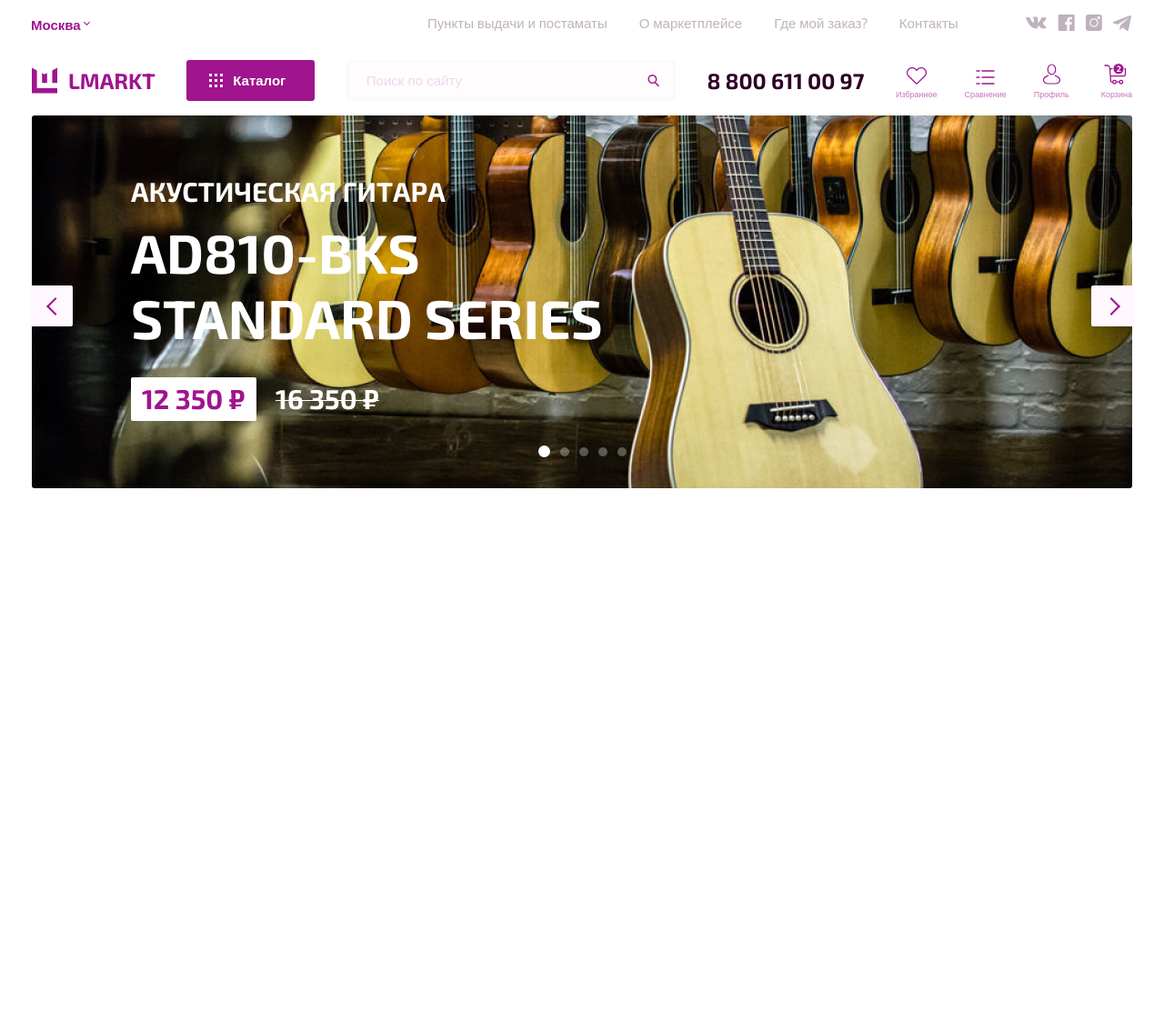
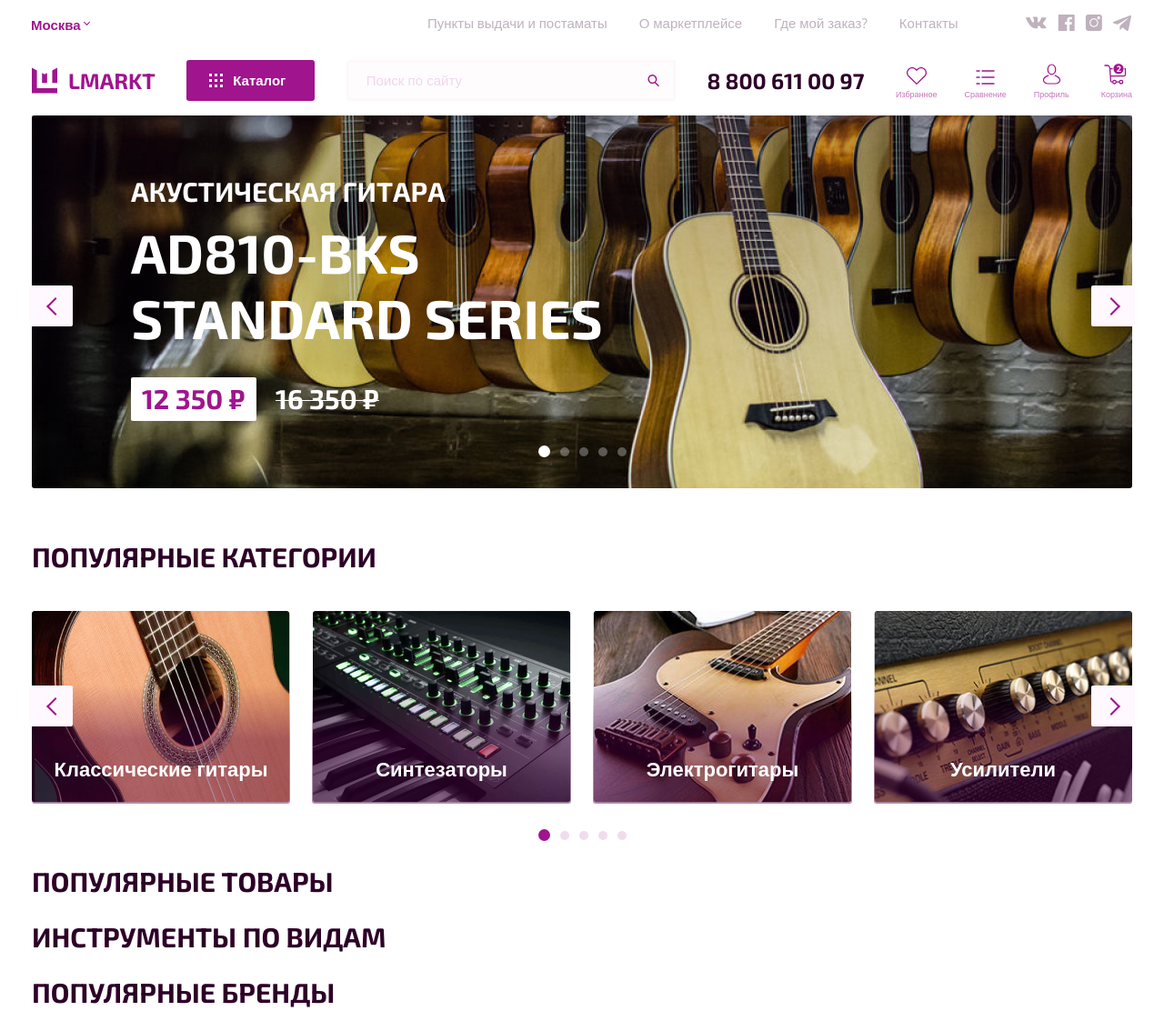
Before and after one commit to Towerbank/lmarkt-project, a website: page src/index.html in a window 1280 px wide. Shown: the whole page at 91% size. Before the commit the page ends 800 px from the top, so only its background shows below. Drawn offline with nearby package versions, Linux system fonts and the light colour scheme; files that its build step writes are made by us from their sources.

Commit message:
build section popular categories

```diff
--- a/src/index.html
+++ b/src/index.html
@@ -6,30 +6,62 @@
 <main>
   <div class='container'>
     <section class="preview">
-      <img class='preview__image' src="/img/preview.jpg" alt="">
+      <div class='preview__gradient'>
+        <img class='preview__image' src="/img/preview.jpg" alt="">
+      </div>
       <div class='preview__description'>
         <h4 class='preview__title'>акустическая гитара</h4>
-        <p class='preview__subtitle'>ad810-bks <br> standard series</p>
+        <h3 class='preview__subtitle'>ad810-bks <br> standard series</h3>
         <div class='preview__price'>
           <span class='preview__new-price'>12 350 ₽</span>
           <span class='preview__old-price'>16 350 ₽</span>
         </div>
       </div>
-      <div class='buttons'>
-        <button class='button-left'></button>
-        <button class='button-right'></button>
+      <div class='buttons-scroll preview__buttons-scroll'>
+        <button class='button-left preview__button-left'></button>
+        <button class='button-right preview__button-right'></button>
       </div>
-      <div class="preview__dots">
-        <button class='preview__dot preview__dot-active'></button>
-        <button class='preview__dot'></button>
-        <button class='preview__dot'></button>
-        <button class='preview__dot'></button>
-        <button class='preview__dot'></button>
+      <div class="dots preview__dots">
+        <button class='dot preview__dot preview__dot-active'></button>
+        <button class='dot preview__dot'></button>
+        <button class='dot preview__dot'></button>
+        <button class='dot preview__dot'></button>
+        <button class='dot preview__dot'></button>
       </div>
     </section>
+
     <section class='categories'>
       <div class='container'>
-
+        <h2 class='categories__title title-h2'>популярные категории</h2>
+        <div class='categories__block'>
+          <div class='categories__item'>
+            <img class='categories__image' src="/img/classic.jpg" alt="">
+            <h3 class='categories__subtitle'>Классические гитары</h3>
+          </div>
+          <div class='categories__item'>
+            <img class='categories__image' src="/img/synthes.jpg" alt="">
+            <h3 class='categories__subtitle'>Синтезаторы</h3>
+          </div>
+          <div class='categories__item'>
+            <img class='categories__image' src="/img/electro.jpg" alt="">
+            <h3 class='categories__subtitle'>Электрогитары</h3>
+          </div>
+          <div class='categories__item'>
+            <img class='categories__image' src="/img/powerer.jpg" alt="">
+            <h3 class='categories__subtitle'>Усилители</h3>
+          </div>
+          <div class='buttons-scroll categories__buttons-scroll'>
+            <button class='button-left categories__button-left'></button>
+            <button class='button-right categories__button-right'></button>
+          </div>
+          <div class="dots categories__dots">
+            <button class='dot categories__dot categories__dot-active'></button>
+            <button class='dot categories__dot'></button>
+            <button class='dot categories__dot'></button>
+            <button class='dot categories__dot'></button>
+            <button class='dot categories__dot'></button>
+          </div>
+        </div>
       </div>
     </section>
 
@@ -39,17 +71,26 @@
 
     <section class='products'>
       <div class='container'>
+        <h2 class='product__title title-h2'>популярные товары</h2>
+      </div>
+    </section>
+
+
+    <section class='tools'>
+      <div class='container'>
+        <h2 class='tools__title title-h2'>инструменты по видам</h2>
+      </div>
+    </section>
+
+    <section>
+      <div class="container">
 
       </div>
     </section>
-    <section class='tools'>
-      <div class='container'>
 
-      </div>
-    </section>
     <section class='brands'>
       <div class='container'>
-
+        <h2 class='brands__title title-h2'>популярные бренды</h2>
       </div>
     </section>
   </div>
--- a/src/styles/parts/_general.scss
+++ b/src/styles/parts/_general.scss
@@ -13,12 +13,99 @@ body {
 // font-family: 'Exo 2', sans-serif;
 // font-family: 'Open Sans', sans-serif;
 
+// Общие Элементы/блоки
+
+// Навигационные точки
+.dots {
+  position: absolute;
+  display: flex;
+  align-items: center;
+  gap: 11px;
+  left: 46%;
+  height: 16px;
+}
+
+.dot {
+  width: 10px;
+  height: 10px;
+  padding: 1px;
+  border: none;
+  border-radius: 50%;
+  outline: none;
+  cursor: pointer;
+}
+
+.dot:focus {
+  width: 13px;
+  height: 13px;
+  opacity: 1;
+}
+
+// Кнопки Лево-Право
+
+.buttons-scroll {
+  position: absolute;
+  width: 100.5%;
+  left: -3px;
+  display: flex;
+  justify-content: space-between;
+}
+
+.button-left,
+.button-right {
+  position: relative;
+  width: 48px;
+  height: 45px;
+  background: #FFF8FE;
+  border-radius: 2px;
+  border: none;
+}
+
+.button-left::before,
+.button-right::before {
+  position: absolute;
+  content: '';
+  top: 35%;
+  right: 25%;
+  width: 12px;
+  height: 12px;
+  border-right: 2.5px solid #A0148E;
+  border-top: 2.5px solid #A0148E;
+  transform: rotate(225deg);
+}
+
+.button-right::before {
+  right: 40%;
+  transform: rotate(45deg);
+}
+
+// Заголовок 2го уровня
+.title-h2 {
+  text-transform: uppercase;
+  font-family: 'Exo 2', sans-serif;
+  font-size: 30px;
+  color: #2D0027;
+}
+
+
 
 .preview {
   position: relative;
+  margin-bottom: 52px;
 
   &__image {
     border-radius: 3px;
+  }
+
+  &__gradient::after {
+    content: "";
+    width: 100%;
+    height: 100%;
+    position: absolute;
+    top: 0;
+    left: 0;
+    background: linear-gradient(180deg, #160013 0%, rgba(22, 0, 19, 0) 100%);
+    opacity: 0.3;
   }
 
   &__description {
@@ -59,31 +146,12 @@ body {
   }
 
   &__dots {
-    position: absolute;
-    display: flex;
-    align-items: center;
-    gap: 11px;
     bottom: 9%;
-    left: 46%;
-    height: 16px;
   }
 
   &__dot {
-    width: 10px;
-    height: 10px;
-    padding: 1px;
     background: #FFFFFF;
-    border: none;
-    border-radius: 50%;
     opacity: 0.3;
-    outline: none;
-    cursor: pointer;
-  }
-
-  &__dot:focus {
-    width: 13px;
-    height: 13px;
-    opacity: 1;
   }
 
   &__dot-active {
@@ -91,41 +159,72 @@ body {
     height: 13px;
     opacity: 1;
   }
+
+  &__buttons-scroll {
+    top: 45%;
+  }
 }
 
-.buttons {
-  position: absolute;
-  width: 100.5%;
-  top: 45%;
-  left: -3px;
-  display: flex;
-  justify-content: space-between;
+
+.categories {
+  height: 332px;
+
+  &__title {
+    margin-bottom: 42px;
   }
 
-.button-left,
-.button-right {
+  &__block {
+    display: grid;
+    grid-template-columns: 1fr 1fr 1fr 1fr;
+    column-gap: 24px;
     position: relative;
-  width: 48px;
-  height: 45px;
-  background: #FFF8FE;
-  border-radius: 2px;
-  border: none;
   }
 
-.button-left::before,
-.button-right::before {
-  position: absolute;
-  content: '';
-  top: 35%;
-  right: 25%;
-  width: 12px;
-  height: 12px;
-  border-right: 2.5px solid #A0148E;
-  border-top: 2.5px solid #A0148E;
-  transform: rotate(225deg);
+  &__item {
+    border-radius: 3px;
+    position: relative;
   }
 
-.button-right::before {
-  right: 40%;
-  transform: rotate(45deg);
+  &__item::after {
+    content: "";
+    width: 100%;
+    height: 100%;
+    position: absolute;
+    bottom: 2%;
+    left: 0;
+    background: linear-gradient(180.17deg, rgba(82, 0, 71, 0) 39.47%, rgba(82, 0, 71, 0.85) 67.19%);
+    opacity: 0.5;
+    border-radius: 3px;
   }
+
+  &__subtitle {
+    position: absolute;
+    top: 63%;
+    align-items: center;
+    text-align: center;
+    width: 100%;
+    color: #FFFFFF;
+    font-weight: bold;
+    font-size: 22px;
+    z-index: 1;
+  }
+
+  &__dots {
+    bottom: -18%;
+  }
+
+  &__dot {
+    background: #A0148E;
+    opacity: 0.15;
+  }
+
+  &__dot-active {
+    width: 13px;
+    height: 13px;
+    opacity: 1;
+  }
+
+  &__buttons-scroll {
+    top: 38%;
+  }
+}
```
Also changed, not shown: build/css/main.css, build/img/electro.jpg (added), build/img/electro.webp (added), build/img/powerer.jpg (added), build/img/powerer.webp (added), build/img/synthes.jpg (added), build/img/synthes.webp (added), build/index.html, src/img/electro.jpg (added), src/img/powerer.jpg (added), src/img/synthes.jpg (added). Lines whose indentation alone changed are shown as unchanged.
